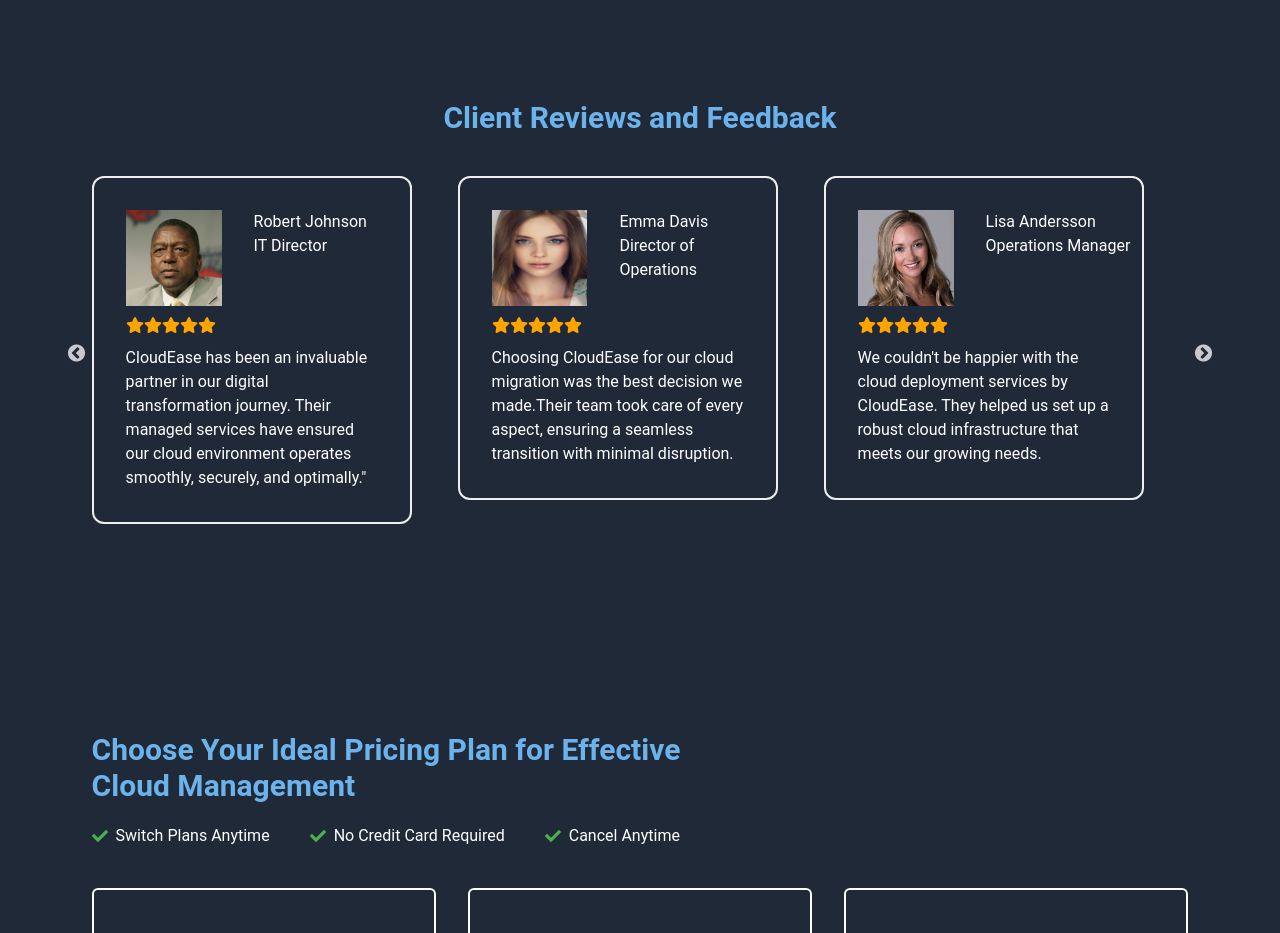
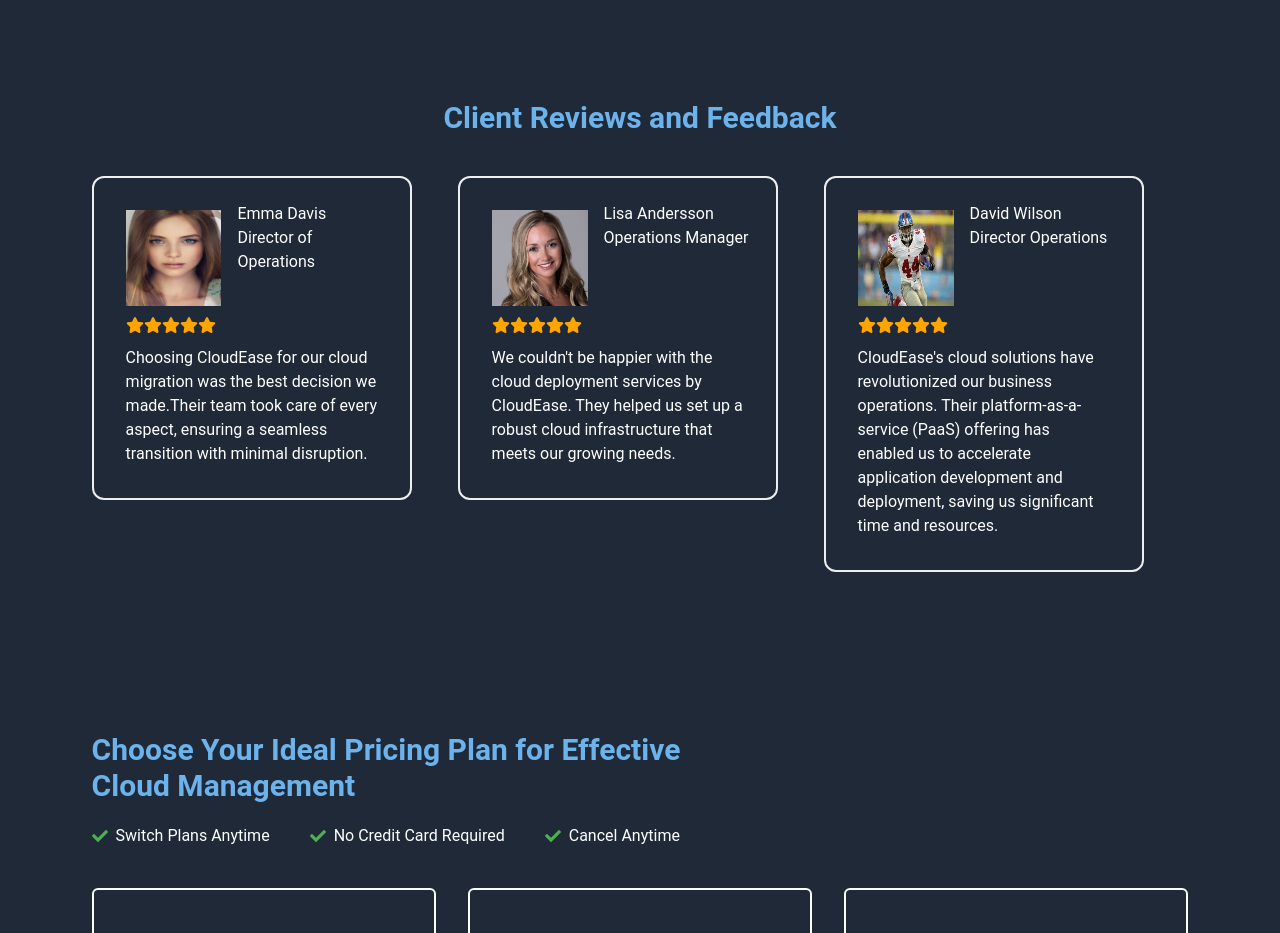
Before and after one commit to ams-sth/CloudEase, a React (Create React App) app: page / in a window 1280 px wide. Shown: the part 3040-3973 px from the top of the page. Built offline with nearby package versions, Linux system fonts and the light colour scheme.

Commit message:
Design updated

```diff
--- a/src/app/Features/reviewSlice.js
+++ b/src/app/Features/reviewSlice.js
@@ -1,7 +1,7 @@
 import { createSlice } from "@reduxjs/toolkit";
 
 const initialState = {
-  testimonials: [
+  feedbacks: [
     {
       name: "Sarah Johnson",
       role: "Marketing Director",
@@ -60,5 +60,5 @@
   reducers: {},
 });
 
-export const selectReviews = (state) => state.reviews.testimonials;
+export const selectReviews = (state) => state.reviews.feedbacks;
 export default reviewSlice.reducer;
--- a/src/components/Reviews.jsx
+++ b/src/components/Reviews.jsx
@@ -8,7 +8,7 @@
 import { selectReviews } from "../app/Features/reviewSlice";
 
 const Reviews = ({ colors }) => {
-  const testimonials = useSelector(selectReviews);
+  const feedbacks = useSelector(selectReviews);
 
   const stars = Array.from({ length: 5 }).map((_, index) => (
     <FontAwesomeIcon key={index} icon={faStar} style={{ color: "orange" }} />
@@ -21,8 +21,9 @@
     slidesToShow: 3,
     slidesToScroll: 1,
     autoplay: true,
-    autoplaySpeed: 3000,
-    pauseOnHover: true,
+    autoplaySpeed: 2000,
+    pauseonHover:true
+
   };
 
   return (
@@ -32,26 +33,26 @@
           Client Reviews and Feedback
         </h1>
       </div>
-      <Slider {...settings}>
-        {testimonials.map((testimonial, index) => (
+      <Slider  arrows={false} {...settings}>
+        {feedbacks.map((reviews, index) => (
           <div key={index}>
-            <div className={`w-[20rem] mt-10 border-2 rounded-xl p-8`}>
+            <div className={`${colors.hoverColor} w-[20rem] mt-10 border-2 rounded-xl p-8`}>
               <div>
                 <div className="flex">
                   <div className="relative">
                     <img
-                      src={testimonial.image}
-                      alt={testimonial.name}
+                      src={reviews.image}
+                      alt={reviews.name}
                       className="w-24 h-24"
                     />
                   </div>
 
-                  <div className="translate-x-8">
+                  <div className="translate-x-4 -translate-y-2">
                     <h1 className={`${colors.textColor}`}>
-                      {testimonial.name}
+                      {reviews.name}
                     </h1>
                     <h1 className={`${colors.textColor}`}>
-                      {testimonial.role}
+                      {reviews.role}
                     </h1>
                   </div>
                 </div>
@@ -59,7 +60,7 @@
                 <div>
                   <div className="pt-2">{stars}</div>
                   <p className={`${colors.textColor} pt-2`}>
-                    {testimonial.comment}
+                    {reviews.comment}
                   </p>
                 </div>
               </div>
```
